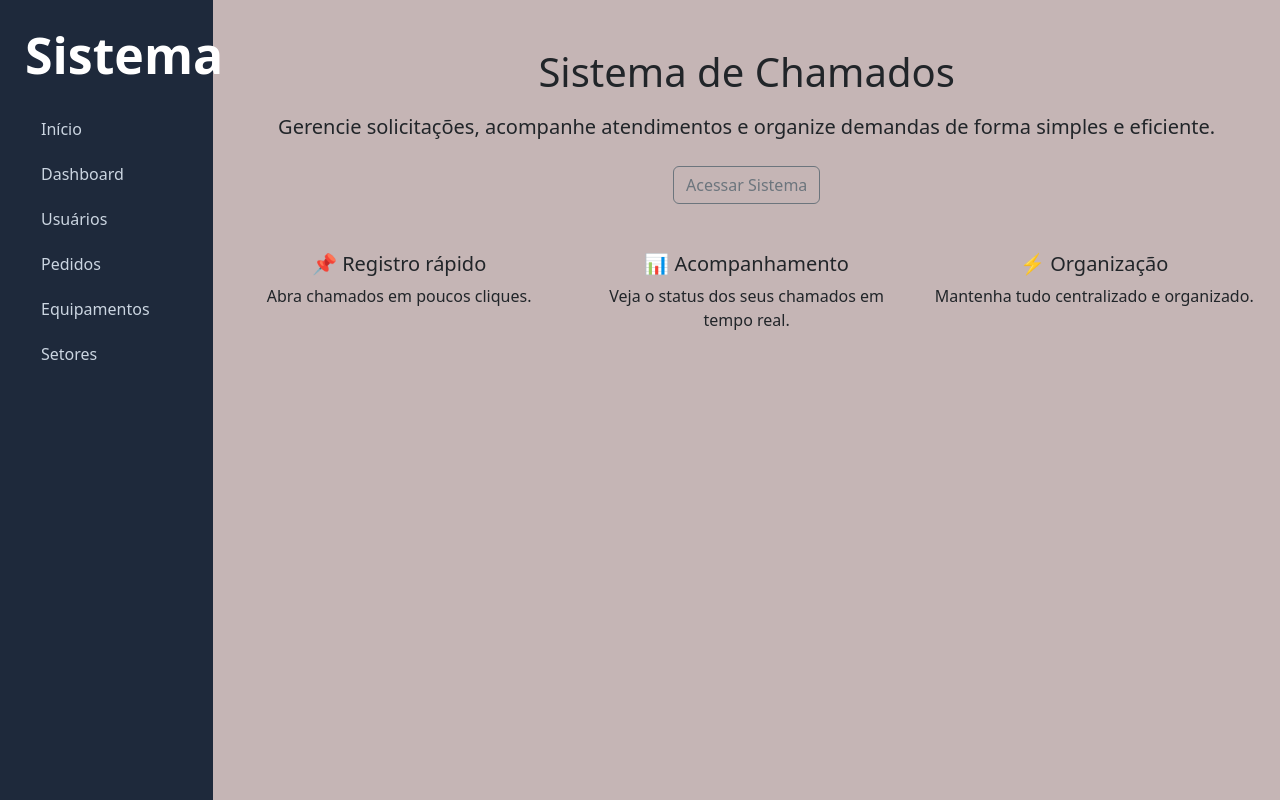
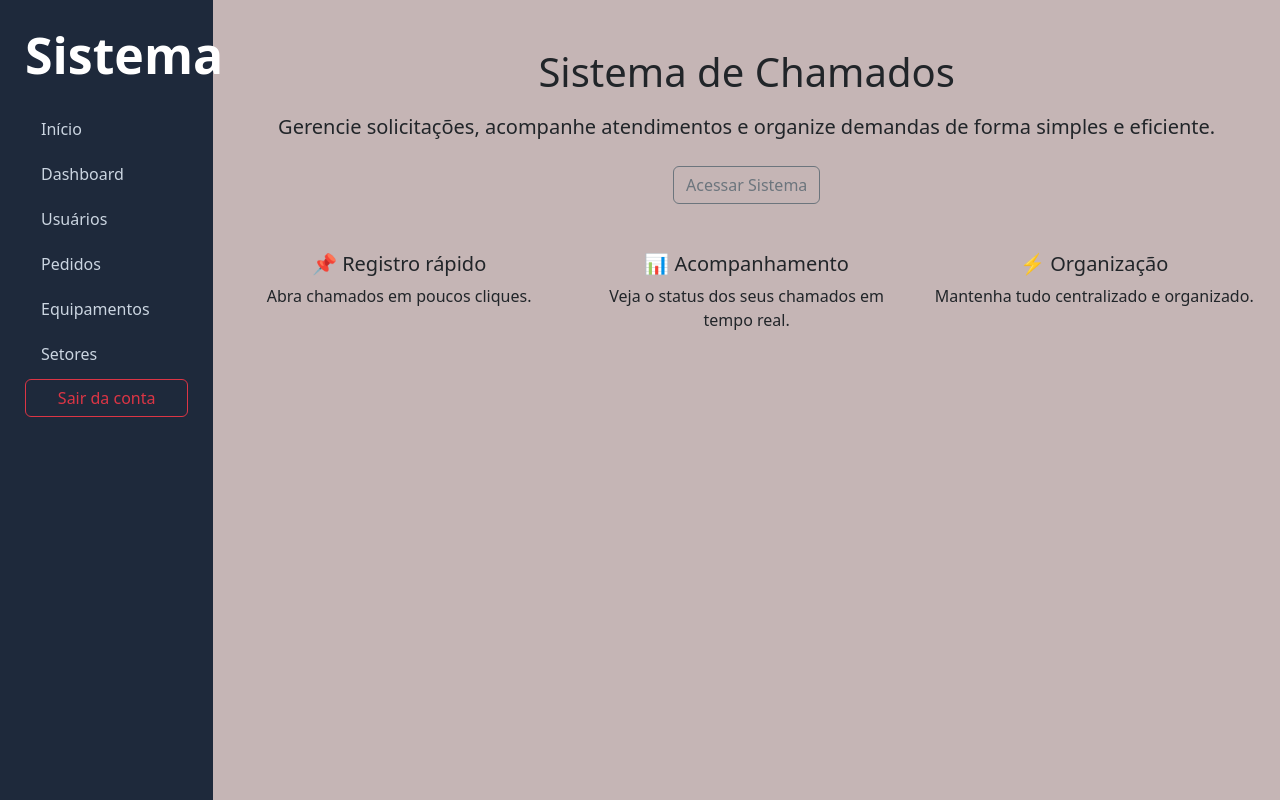
Before and after one commit to AlexAlves-10/pi-chamados, a Next.js app: page / in a window 1280 px wide. Built offline with nearby package versions, Linux system fonts and the light colour scheme.

Commit message:
LKogin corrigido pra vercel

```diff
--- a/app/components/MenuLateral.js
+++ b/app/components/MenuLateral.js
@@ -1,4 +1,11 @@
+'use client'
 import Link from "next/link"
+
+function desconectar() {
+    alert("Desconectado com sucesso!")
+    localStorage.removeItem("logado")
+    alteraAutenticado(false)
+}
 
 
 export default function MenuLateral() {
@@ -14,7 +21,10 @@ export default function MenuLateral() {
                 <Link href="pedidos" className="list-group-item list-group-item-action">Pedidos</Link>
                 <Link href="equipamentos" className="list-group-item list-group-item-action">Equipamentos</Link>
                 <Link href="setores" className="list-group-item list-group-item-action">Setores</Link>
+
+               <button onClick={desconectar} type='button' className="btn btn-outline-danger" > Sair da conta </button>
             </div>
+
 
         </div>
     )
--- a/app/painel/page.js
+++ b/app/painel/page.js
@@ -3,6 +3,8 @@ import { useEffect, useState } from "react";
 import supabase from "../conexao/bancos";
 
 function Painel() {
+
+    if(typeof window === "undefined") return null
 
     const id_usuario = localStorage.getItem("id_usuario")
 
```
Also changed, not shown: app/login/page.js (+10 -8 lines).
